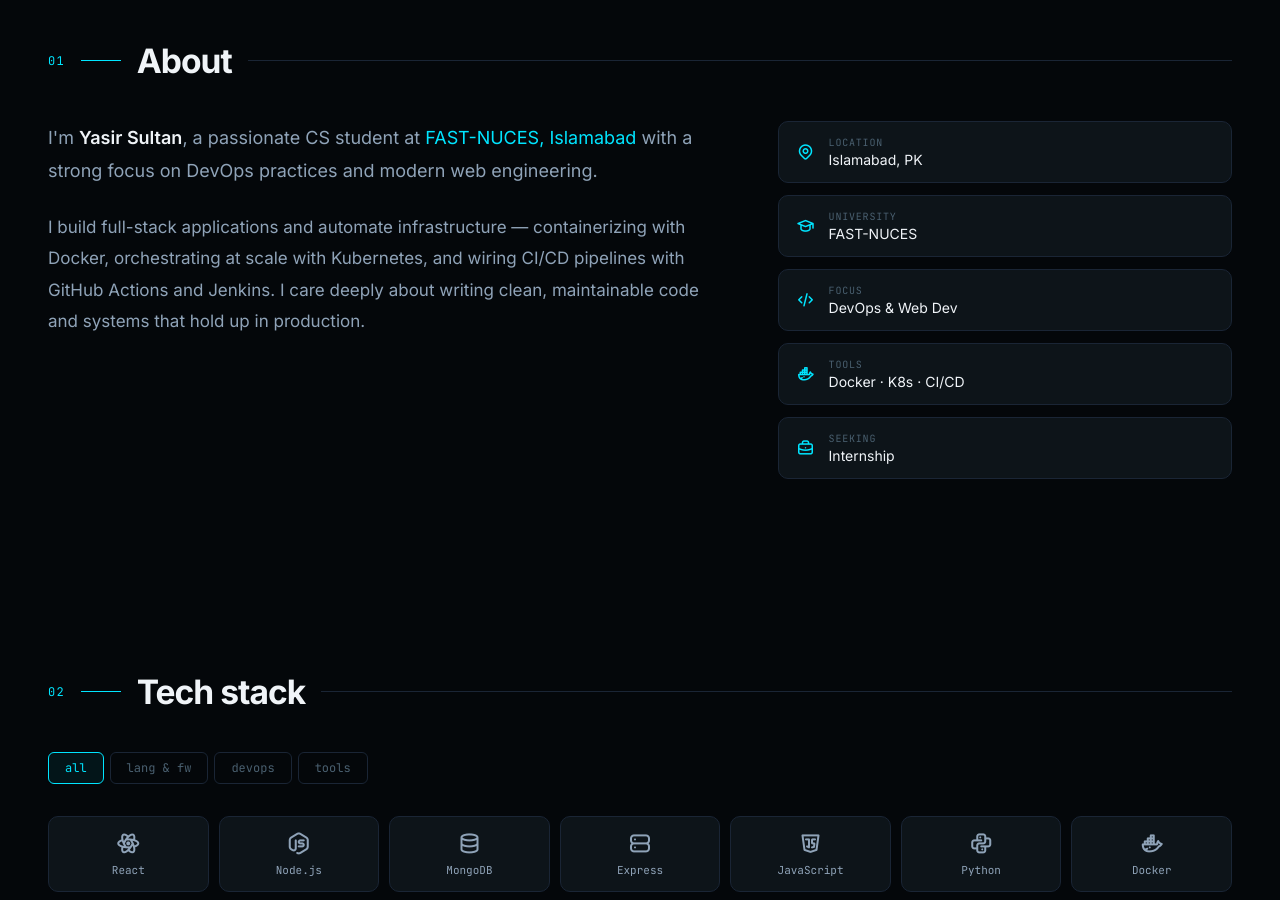
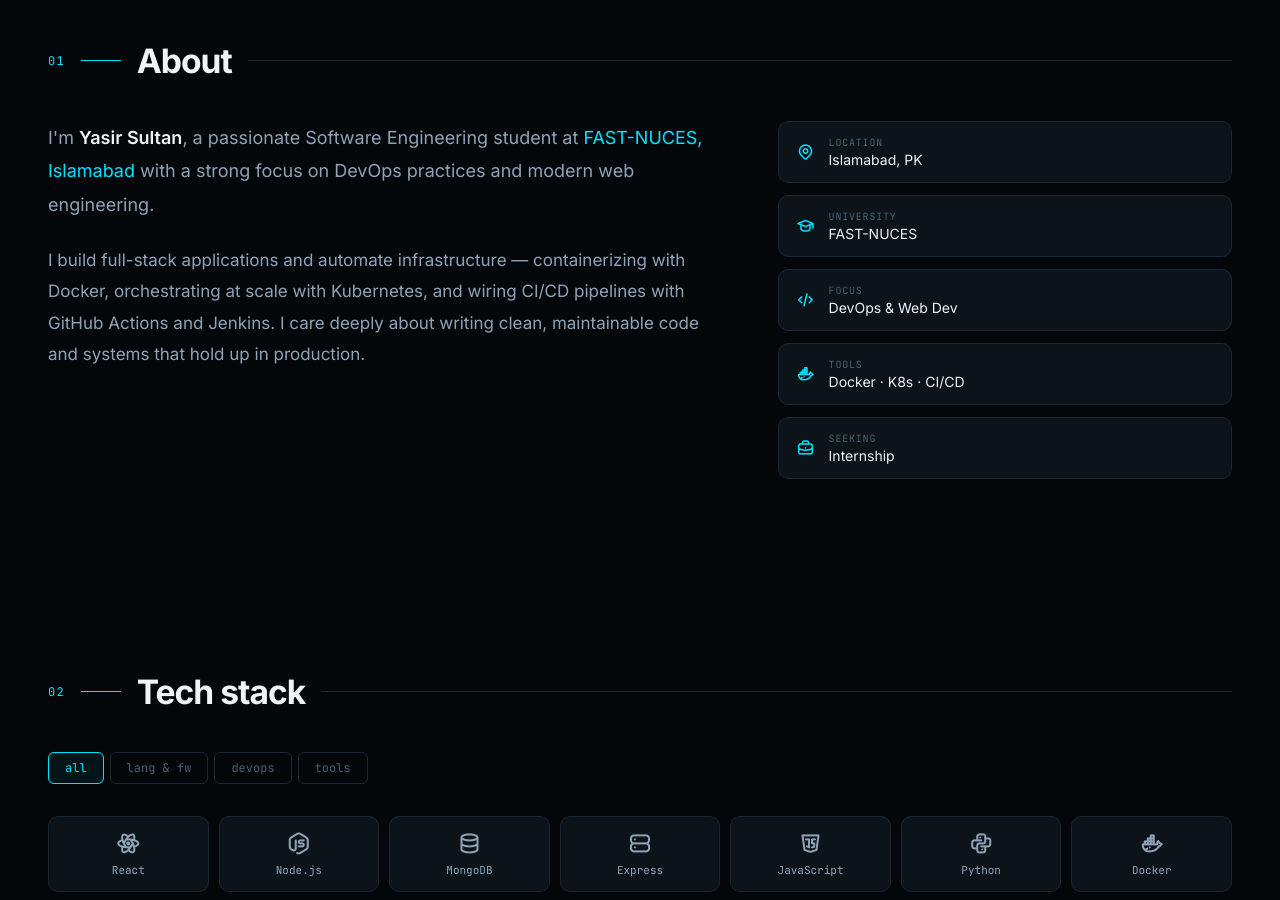
Before and after one commit to sultanyaso/my-portfolio, a React (Create React App) app: page /#/ in a window 1280 px wide. Shown: the part 1140-2040 px from the top of the page. Built offline with nearby package versions, Linux system fonts and the light colour scheme.

Commit message:
Update student title from 'CS' to 'Software Engineering'

```diff
--- a/src/Portfolio.jsx
+++ b/src/Portfolio.jsx
@@ -291,7 +291,7 @@
       <div ref={ref} style={{ display: "grid", gridTemplateColumns: mobile ? "1fr" : "3fr 2fr", gap: "3rem", opacity: vis ? 1 : 0, transform: vis ? "translateY(0)" : "translateY(24px)", transition: "all .7s ease .1s" }}>
         <div>
           <p style={{ fontSize: mobile ? 16 : 18, color: T.textMid, lineHeight: 1.85, marginBottom: "1.5rem" }}>
-            I'm <span style={{ color: T.text, fontWeight: 600 }}>Yasir Sultan</span>, a passionate CS student at <span style={{ color: T.accent }}>FAST-NUCES, Islamabad</span> with a strong focus on DevOps practices and modern web engineering.
+            I'm <span style={{ color: T.text, fontWeight: 600 }}>Yasir Sultan</span>, a passionate Software Engineering student at <span style={{ color: T.accent }}>FAST-NUCES, Islamabad</span> with a strong focus on DevOps practices and modern web engineering.
           </p>
           <p style={{ fontSize: mobile ? 15 : 17, color: T.textMid, lineHeight: 1.85 }}>
             I build full-stack applications and automate infrastructure — containerizing with Docker, orchestrating at scale with Kubernetes, and wiring CI/CD pipelines with GitHub Actions and Jenkins. I care deeply about writing clean, maintainable code and systems that hold up in production.
```
